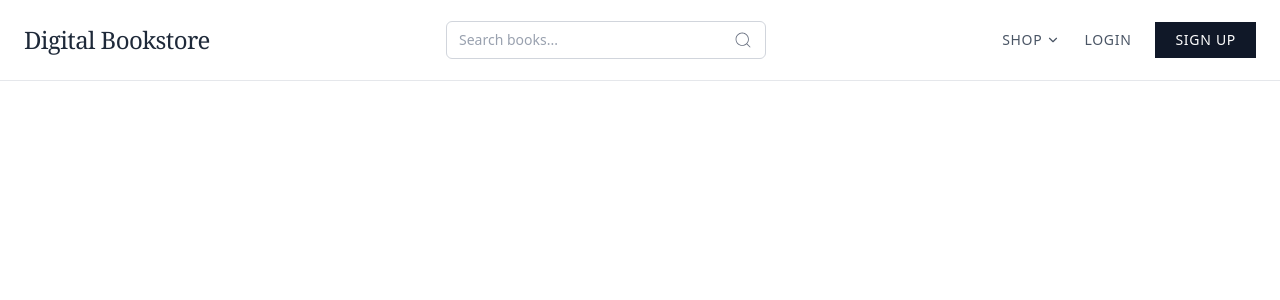
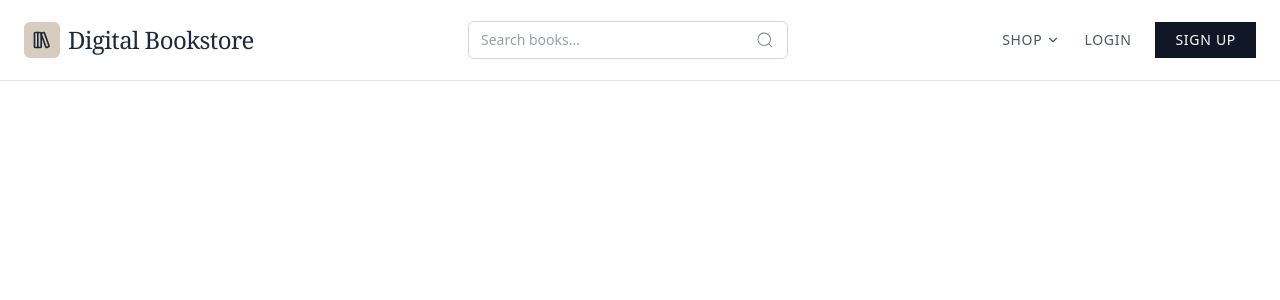
Before and after one commit to Samyam-Pradhan/Bookstore, a React (Vite) app in the folder frontend/: page /shop in a window 1280 px wide. Shown: the top 300 px of the page. Built offline with nearby package versions, Linux system fonts and the light colour scheme.

Commit message:
Updated Navbar with logo

```diff
--- a/frontend/src/components/Navbar.jsx
+++ b/frontend/src/components/Navbar.jsx
@@ -2,6 +2,7 @@ import React, { useState, useEffect } from "react";
 import { Link, useNavigate } from "react-router-dom";
 import { CiSearch, CiShoppingCart, CiUser } from "react-icons/ci";
 import { FiChevronDown } from "react-icons/fi";
+import { LuLibraryBig } from "react-icons/lu";
 import AuthModal from "./AuthModal";
 import Login from "../pages/Login";
 import Signup from "../pages/Signup";
@@ -69,8 +70,13 @@ const Navbar = () => {
       >
         <div className="max-w-7xl mx-auto px-6">
           <div className="flex items-center justify-between h-20">
-            <Link to="/" className="font-serif text-2xl text-gray-800 tracking-tight whitespace-nowrap">
-              Digital Bookstore
+            <Link to="/" className="flex items-center gap-2 group">
+              <div className="bg-[#D6CDBF] p-2 rounded-md">
+                <LuLibraryBig className="text-gray-800" size={20} />
+              </div>
+              <span className="font-serif text-2xl text-gray-800 tracking-tight whitespace-nowrap">
+                Digital Bookstore
+              </span>
             </Link>
             <div className="hidden md:flex items-center border border-gray-300 rounded-md px-3 py-2 w-80 bg-white hover:border-gray-400 transition-colors">
               <input
```
